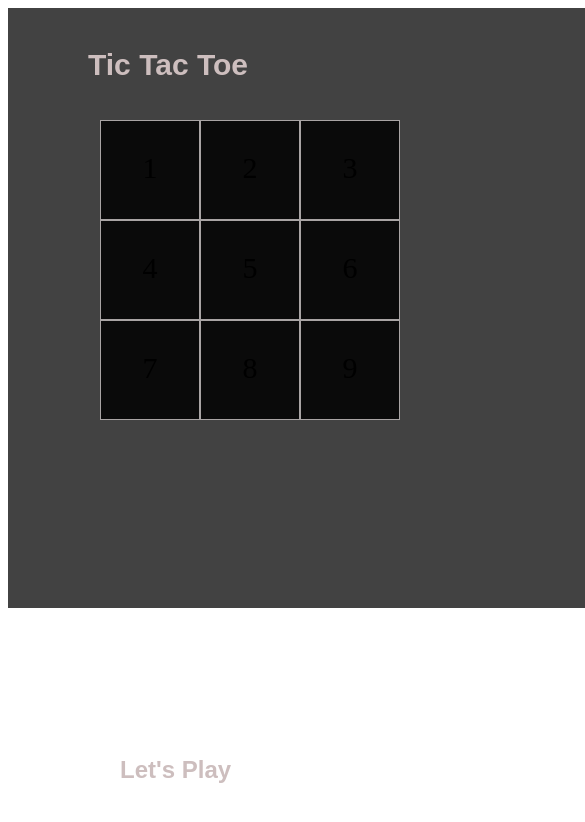
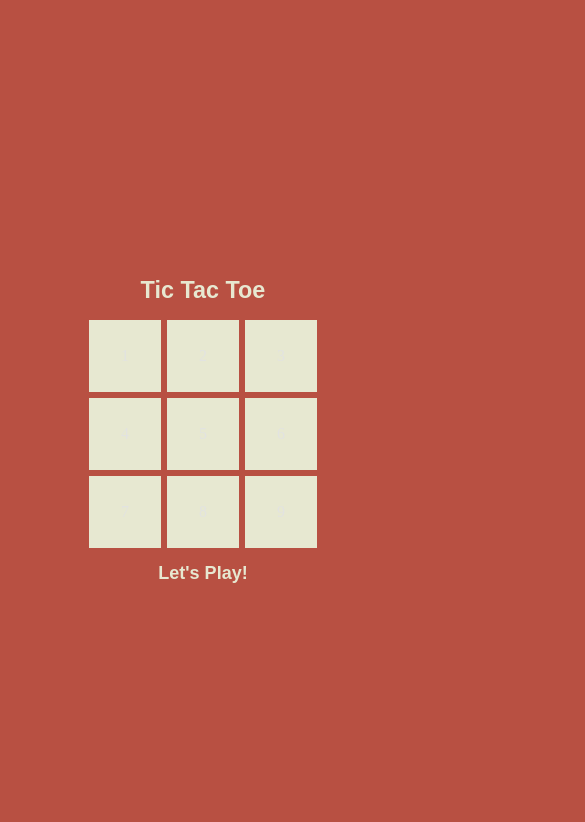
Before and after one commit to mohit-python/Tictactoe, a plain HTML site: page index.html in a window 390 px wide. Shown: the top 822 px of the page, 585 px wide, since content can reach past the window. Drawn offline with Linux system fonts and the light colour scheme; a web font is replaced by a local one.

Commit message:
added responsiveness and new colors

```diff
--- a/index.html
+++ b/index.html
@@ -1,6 +1,5 @@
 <html>
     <head>
-        <meta name="viewport" content="width=device-width, initial-scale=1.0">
         <link rel="preconnect" href="https://fonts.googleapis.com">
 <link rel="preconnect" href="https://fonts.gstatic.com" crossorigin>
 <link href="https://fonts.googleapis.com/css2?family=Sixtyfour&display=swap" rel="stylesheet">
@@ -8,9 +7,8 @@
         <link rel="stylesheet" href="style.css">
     </head>
     <body>
-        <div class="relative">
-            <h1>Tic Tac Toe</h1>
-            <div class="absolute">
+        <h1 style="color: #E7E8D1;">Tic Tac Toe</h1>
+        <div class="inner">
             <div class="grid-items"onclick="setcolor(this)">1</div>
             <div class="grid-items"onclick="setcolor(this)">2</div>
             <div class="grid-items"onclick="setcolor(this)">3</div>
@@ -21,8 +19,7 @@
             <div class="grid-items"onclick="setcolor(this)">8</div>
             <div class="grid-items"onclick="setcolor(this)">9</div>
         </div>
-            <h2 id="container">Let's Play</h2>
-        </div>
+        <h2 style="color: #E7E8D1;">Let's Play!</h2>
         <script src="index.js"></script>
     </body>
 </html>
--- a/index.js
+++ b/index.js
@@ -25,35 +25,19 @@ function setcolor(element){
     element.innerHTML="X";
     else
     element.innerHTML="O";
-    element.style.color="rgb(169, 164, 164)";
+    element.style.color="#B85042";
+    element.style.fontSize = "4rem";
+    element.classList.add("disable");
     k+=1;
     }
     if(checkwinner() && k>0)
     {
-        var mediaQuery = window.matchMedia('(max-width: 600px)');
         if(k%2==0)
         {
-            document.getElementById("container").innerHTML = "Congratulations Player-2(O)";
-            if(mediaQuery.matches)
-            {
-                document.getElementById("container").style.marginLeft = "2px";
-                document.getElementById("container").style.fontSize = "20px"
-            }
-            else{
-             document.getElementById("container").style.marginLeft = "-8rem";
-            }
+            document.getElementsByTagName("h2")[0].innerHTML = "Congratulations Player-2(O)";
         }
         else{
-            // var mediaQuery = window.matchMedia('(max-width: 600px)');
-            document.getElementById("container").innerHTML = "Congratulations Player-1(X)";
-            if(mediaQuery.matches)
-            {
-                document.getElementById("container").style.marginLeft = "2px";
-                document.getElementById("container").style.fontSize = "20px"
-            }
-            else{
-             document.getElementById("container").style.marginLeft = "-8rem";
-            }
+            document.getElementsByTagName("h2")[0].innerHTML = "Congratulations Player-1(X)";
         }
     }
     else if(k==9)
--- a/style.css
+++ b/style.css
@@ -1,74 +1,37 @@
-
-
-.relative{
-    /* position: relative; */
-    height: 100vh;
-    background-color:rgb(66, 66, 66);
+body{
+    display: flex;
+    flex-direction: column;
+    justify-content: center;
+    align-items: center;
+    height:100vh;
+    width: 100vw;
+    background-color:#B85042;
 }
-    h2{
-        position: absolute;
-        left: 37rem;
-        bottom: 5rem;
-        font-family: "Sixtyfour", sans-serif;
-        color: rgb(205, 190, 190);
-    }
-    h1{
-        position: absolute;
-        font-family: "Sixtyfour", sans-serif;
-        margin-left: 32rem;
-        margin-top: 3rem;
-        color:rgb(205, 190, 190);
-    }
-    .absolute{
-        position: absolute;
+.inner{
    display: grid;
-        grid-template-columns: auto auto auto;
-        text-align: center;
-        margin-top: 20px;
-        height: 400px;
-        width: 400px;
-        background-color: rgb(10, 10, 10);
-        left: 31rem;
-        top: 7rem;
-        /* border-radius: 3%; */
+   grid-template-rows:repeat(3,18.5vmin);
+   grid-template-columns: repeat(3,18.5vmin);
+   gap:1.5vmin;
 }
 .grid-items{
-        padding: 30px;
-        border: 1px solid rgb(169, 164, 164);
-        font-size: 30px;
-        text-align: center;
+    display: flex;
+    align-items: center;
+    justify-content: center;
+    color:rgb(226, 227, 224);
+    background-color: #E7E8D1;
+    border: none;
     cursor: pointer;
 }
-    @media screen and (max-width: 600px) {
-        .relative {
-            height: 600px;
-            width: 600px;
+.disable{
+    pointer-events: none;
 }
-        .absolute{
-            position: absolute;
-            display: grid;
-            grid-template-columns: auto auto auto;
-            text-align: center;
-            margin-top: 20px;
-            height: 300px;
-            width: 300px;
-            background-color: rgb(10, 10, 10);
-            left: 100px;
-            top: 100px;
+h1,h2{
+    font-family: "Sixtyfour", sans-serif;
+    font-size: 6vmin;
 }
-        h1{
-            position: absolute;
+@media screen and (max-width:1000px){
+    h2{
         font-family: "Sixtyfour", sans-serif;
-            font-size: 30px;
-            margin-left: 80px;
-            margin-top: 40px;
-            color:rgb(205, 190, 190);
-        }
-        h2{
-            position: absolute;
-            left: 120px;
-            bottom: 40px;
-            font-family: "Sixtyfour", sans-serif;
-            color: rgb(205, 190, 190);
+        font-size: large;
     }
 }
```
Lines whose indentation alone changed are shown as unchanged.
